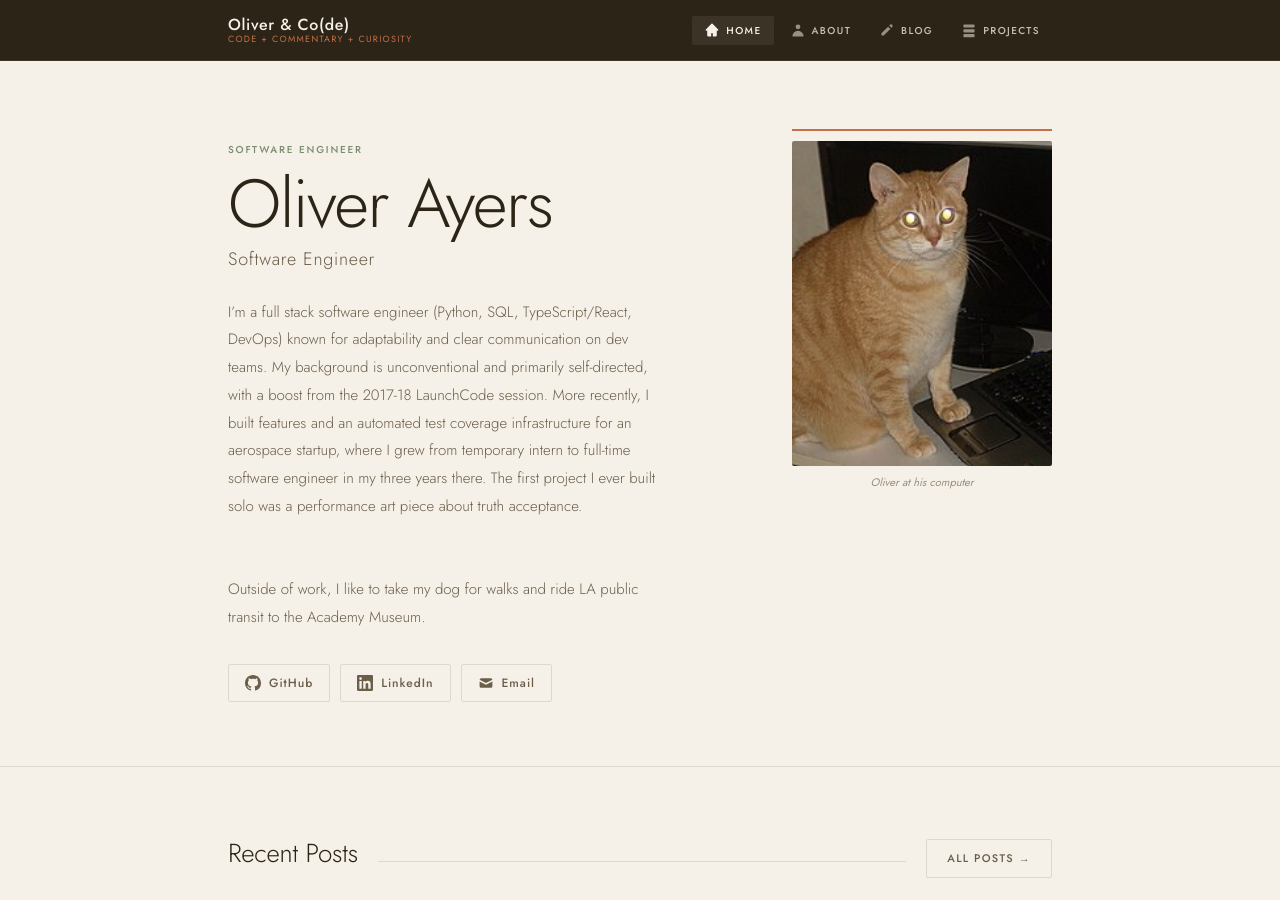
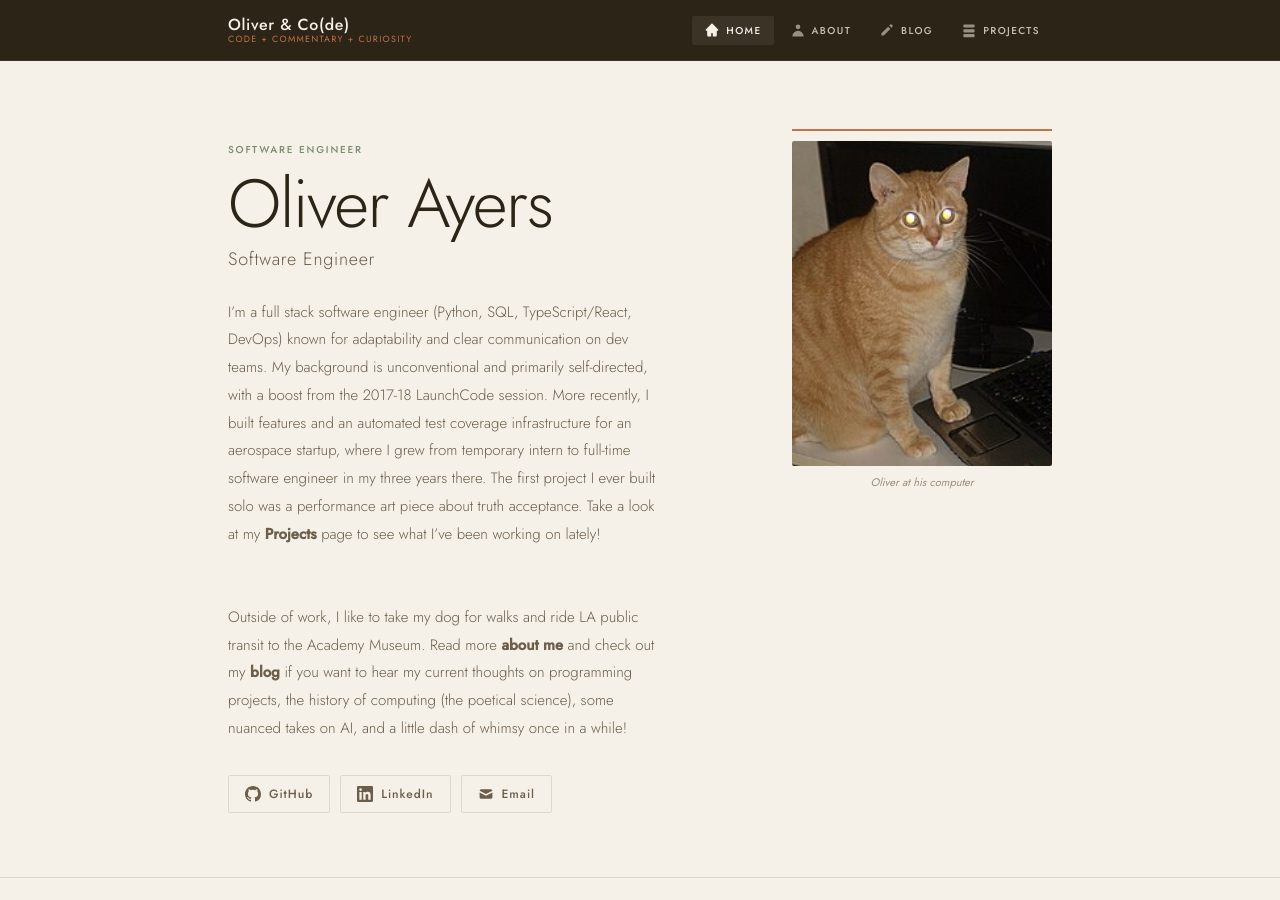
Before and after one commit to oliverandcode/oliverandcode.github.io, a Jekyll site: the page built from index.md, in a window 1280 px wide and 900 px high. Built offline with Jekyll 4.4.1, drawn with Linux system fonts in a browser that asks for light colours.

Commit message:
edited home page text and added embedded links

```diff
--- a/index.md
+++ b/index.md
@@ -2,9 +2,9 @@
 layout: home
 ---
 
-I’m a full stack software engineer (Python, SQL, TypeScript/React, DevOps) known for adaptability and clear communication on dev teams. My background is unconventional and primarily self-directed, with a boost from the 2017-18 LaunchCode session. More recently, I built features and an automated test coverage infrastructure for an aerospace startup, where I grew from temporary intern to full-time software engineer in my three years there. The first project I ever built solo was a performance art piece about truth acceptance.
+I’m a full stack software engineer (Python, SQL, TypeScript/React, DevOps) known for adaptability and clear communication on dev teams. My background is unconventional and primarily self-directed, with a boost from the 2017-18 LaunchCode session. More recently, I built features and an automated test coverage infrastructure for an aerospace startup, where I grew from temporary intern to full-time software engineer in my three years there. The first project I ever built solo was a performance art piece about truth acceptance. Take a look at my **[Projects]({{ site.url }}/projects)** page to see what I've been working on lately!
 
 <br />
 <br />
 
-Outside of work, I like to take my dog for walks and ride LA public transit to the Academy Museum.
+Outside of work, I like to take my dog for walks and ride LA public transit to the Academy Museum. Read more **[about me]({{ site.url }}/about)** and check out my **[blog]({{ site.url }}/blog)** if you want to hear my current thoughts on programming projects, the history of computing (the poetical science), some nuanced takes on AI, and a little dash of whimsy once in a while!
```
